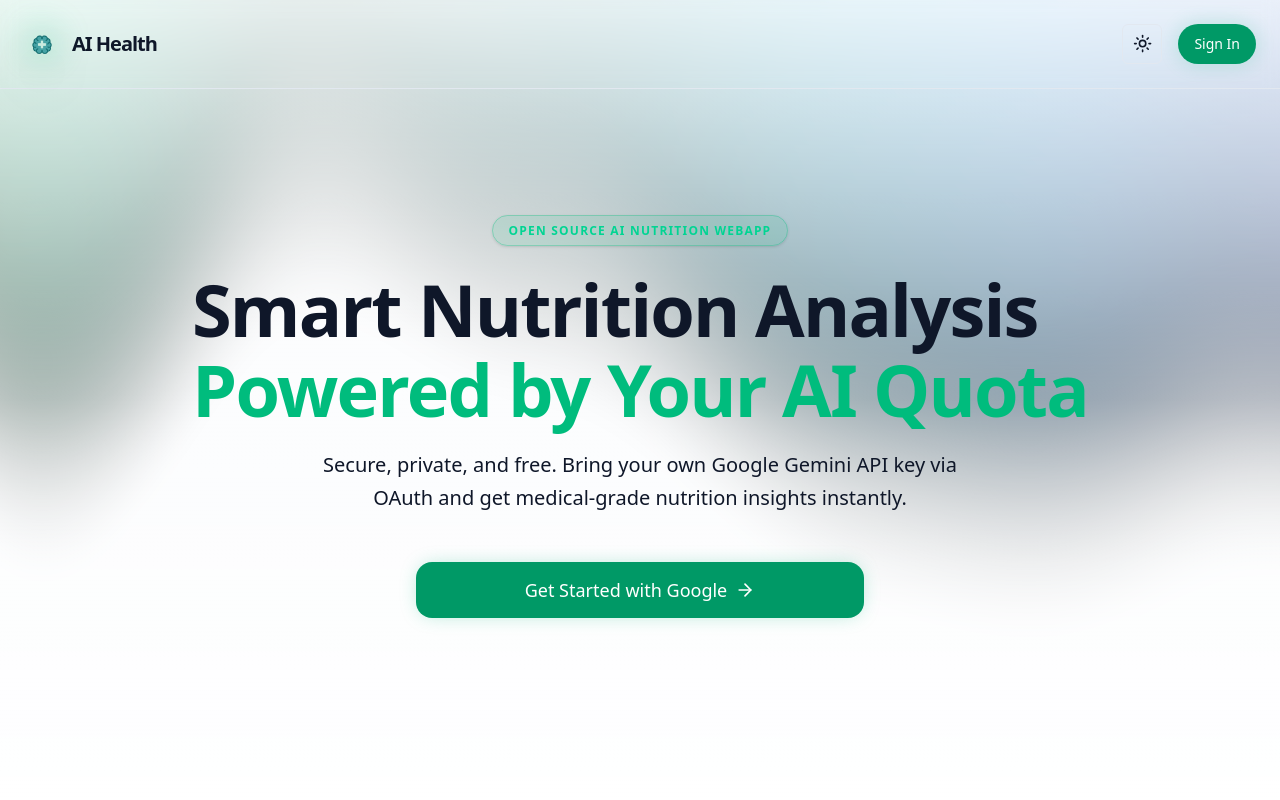
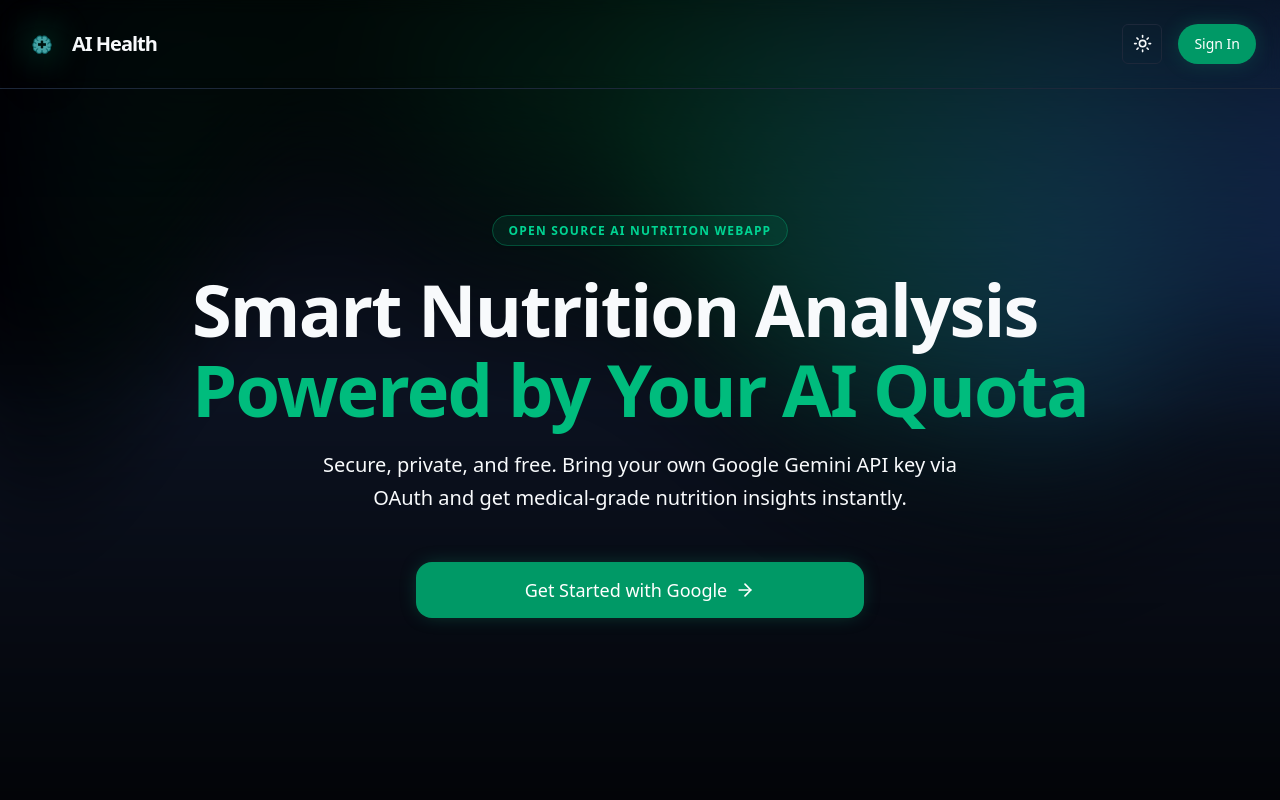
Before and after one commit to 0xarchit/AI-Health, a Next.js app: page / in a window 1280 px wide. Shown: the top 800 px of the page. Built offline with nearby package versions, Linux system fonts and the light colour scheme; no server answers.

Commit message:
feat: fix ui bugs

```diff
--- a/src/app/layout.tsx
+++ b/src/app/layout.tsx
@@ -34,8 +34,7 @@ export default function RootLayout({
       >
         <ThemeProvider
           attribute="class"
-          defaultTheme="system"
-          enableSystem
+          defaultTheme="dark"
           disableTransitionOnChange
         >
           <AppBackground />
--- a/src/app/profile/page.tsx
+++ b/src/app/profile/page.tsx
@@ -50,7 +50,6 @@ export default function ProfilePage() {
   } = useCachedFetch<{ records: MedicalRecord[] }>(isAuthenticated ? "/api/medical-records" : "");
 
   const [user, setUser] = useState<any>(null);
-  const [refreshTrigger, setRefreshTrigger] = useState(0);
   const router = useRouter();
 
   useEffect(() => {
@@ -59,9 +58,7 @@ export default function ProfilePage() {
     }
   }, [userData]);
 
-  useEffect(() => {
-    if (refreshTrigger > 0) refreshRecords();
-  }, [refreshTrigger, refreshRecords]);
+
 
   const { isLoading: initialLoading, message: loadingMessage } = useInitialLoad([
       { key: 'auth', isLoading: authLoading, message: 'VERIFYING CREDENTIALS' },
@@ -206,7 +203,7 @@ export default function ProfilePage() {
 
             <div className="space-y-6">
               <MedicalRecordUploader
-                onUploadSuccess={() => setRefreshTrigger((prev) => prev + 1)}
+                onUploadSuccess={refreshRecords}
               />
               <MedicalRecordList
                 records={recordData?.records}
--- a/src/components/AppBackground.tsx
+++ b/src/components/AppBackground.tsx
@@ -21,7 +21,7 @@ export function AppBackground() {
           colorStops={
             isDark
               ? ["#020617", "#10b981", "#3b82f6"]
-              : ["#34d399", "#06b6d4", "#3b82f6"]
+              : ["#21cc8dff", "#04c8ebff", "#2176ffff"]
           }
           speed={0.5}
           amplitude={1.0}
--- a/src/components/Aurora.tsx
+++ b/src/components/Aurora.tsx
@@ -156,7 +156,8 @@ export default function Aurora(props: AuroraProps) {
     }
 
     const colorStopsArray = colorStops.map(hex => {
-      const c = new Color(hex);
+      const safeHex = hex.length > 7 ? hex.substring(0, 7) : hex;
+      const c = new Color(safeHex);
       return [c.r, c.g, c.b];
     });
 
@@ -185,7 +186,8 @@ export default function Aurora(props: AuroraProps) {
         program.uniforms.uBlend.value = propsRef.current.blend ?? blend;
         const stops = propsRef.current.colorStops ?? colorStops;
         program.uniforms.uColorStops.value = stops.map((hex: string) => {
-          const c = new Color(hex);
+          const safeHex = hex.length > 7 ? hex.substring(0, 7) : hex;
+          const c = new Color(safeHex);
           return [c.r, c.g, c.b];
         });
         renderer.render({ scene: mesh });
--- a/src/components/ModelLoader.tsx
+++ b/src/components/ModelLoader.tsx
@@ -208,8 +208,8 @@ export function ModelDownloadPrompt({
   }, [checkServerStatus]);
 
   return (
-    <div className="fixed inset-0 z-50 bg-black/60 backdrop-blur-sm flex items-center justify-center p-4">
-      <div className="bg-card/90 backdrop-blur-xl border border-white/10 rounded-3xl shadow-2xl max-w-md w-full p-8 space-y-8 relative overflow-hidden">
+    <div className="fixed inset-0 z-50 bg-background/80 backdrop-blur-sm flex items-center justify-center p-4">
+      <div className="bg-card border border-border rounded-3xl shadow-2xl max-w-md w-full p-8 space-y-8 relative overflow-hidden">
         <div className="absolute top-0 left-0 w-full h-1 bg-gradient-to-r from-transparent via-primary to-transparent opacity-50" />
         <div className="absolute -top-10 -right-10 w-32 h-32 bg-primary/20 blur-3xl rounded-full pointer-events-none" />
 
@@ -342,8 +342,8 @@ export function ModelDownloadPrompt({
 
 export function ModelDownloading({ progress }: { progress: number }) {
   return (
-    <div className="fixed inset-0 z-50 bg-black/60 backdrop-blur-md flex flex-col items-center justify-center p-4">
-      <div className="max-w-md w-full space-y-8 text-center">
+    <div className="fixed inset-0 z-50 bg-background/80 backdrop-blur-md flex flex-col items-center justify-center p-4">
+      <div className="max-w-md w-full space-y-8 text-center bg-card p-8 rounded-3xl border border-border shadow-2xl">
         <div className="relative w-24 h-24 mx-auto">
           <div className="absolute inset-0 border-4 border-muted rounded-full"></div>
           <div
--- a/src/components/mode-toggle.tsx
+++ b/src/components/mode-toggle.tsx
@@ -5,15 +5,10 @@ import { Moon, Sun } from "lucide-react"
 import { useTheme } from "next-themes"
 
 import { Button } from "@/components/ui/button"
-import {
-  DropdownMenu,
-  DropdownMenuContent,
-  DropdownMenuItem,
-  DropdownMenuTrigger,
-} from "@/components/ui/dropdown-menu"
+
 
 export function ModeToggle() {
-  const { setTheme } = useTheme()
+  const { theme, setTheme } = useTheme()
   const [mounted, setMounted] = React.useState(false)
 
   React.useEffect(() => {
@@ -29,26 +24,18 @@ export function ModeToggle() {
     )
   }
 
+  const toggleTheme = () => {
+    setTheme(theme === "dark" ? "light" : "dark")
+  }
+
   return (
-    <DropdownMenu>
-      <DropdownMenuTrigger asChild>
-        <Button variant="outline" size="icon">
-          <Sun className="h-[1.2rem] w-[1.2rem] rotate-0 scale-100 transition-all dark:-rotate-90 dark:scale-0" />
-          <Moon className="absolute h-[1.2rem] w-[1.2rem] rotate-90 scale-0 transition-all dark:rotate-0 dark:scale-100" />
-          <span className="sr-only">Toggle theme</span>
-        </Button>
-      </DropdownMenuTrigger>
-      <DropdownMenuContent align="end">
-        <DropdownMenuItem onClick={() => setTheme("light")}>
-          Light
-        </DropdownMenuItem>
-        <DropdownMenuItem onClick={() => setTheme("dark")}>
-          Dark
-        </DropdownMenuItem>
-        <DropdownMenuItem onClick={() => setTheme("system")}>
-          System
-        </DropdownMenuItem>
-      </DropdownMenuContent>
-    </DropdownMenu>
+    <Button variant="outline" size="icon" onClick={toggleTheme}>
+      {theme === "dark" ? (
+        <Sun className="h-[1.2rem] w-[1.2rem] transition-all" />
+      ) : (
+        <Moon className="h-[1.2rem] w-[1.2rem] transition-all" />
+      )}
+      <span className="sr-only">Toggle theme</span>
+    </Button>
   )
 }
--- a/src/components/ui/confirm-dialog.tsx
+++ b/src/components/ui/confirm-dialog.tsx
@@ -39,13 +39,13 @@ export function ConfirmDialog({
             animate={{ opacity: 1 }}
             exit={{ opacity: 0 }}
             onClick={onClose}
-            className="absolute inset-0 bg-black/60 backdrop-blur-sm"
+            className="absolute inset-0 bg-background/80 backdrop-blur-sm"
           />
           <motion.div
             initial={{ opacity: 0, scale: 0.95, y: 10 }}
             animate={{ opacity: 1, scale: 1, y: 0 }}
             exit={{ opacity: 0, scale: 0.95, y: 10 }}
-            className="relative w-full max-w-lg rounded-xl border border-white/10 bg-card/90 backdrop-blur-xl p-6 shadow-2xl z-10"
+            className="relative w-full max-w-lg rounded-xl border border-border bg-card shadow-2xl z-10 p-6"
           >
              <div className="flex flex-col gap-4">
                 <div className="flex items-center gap-4">
```
